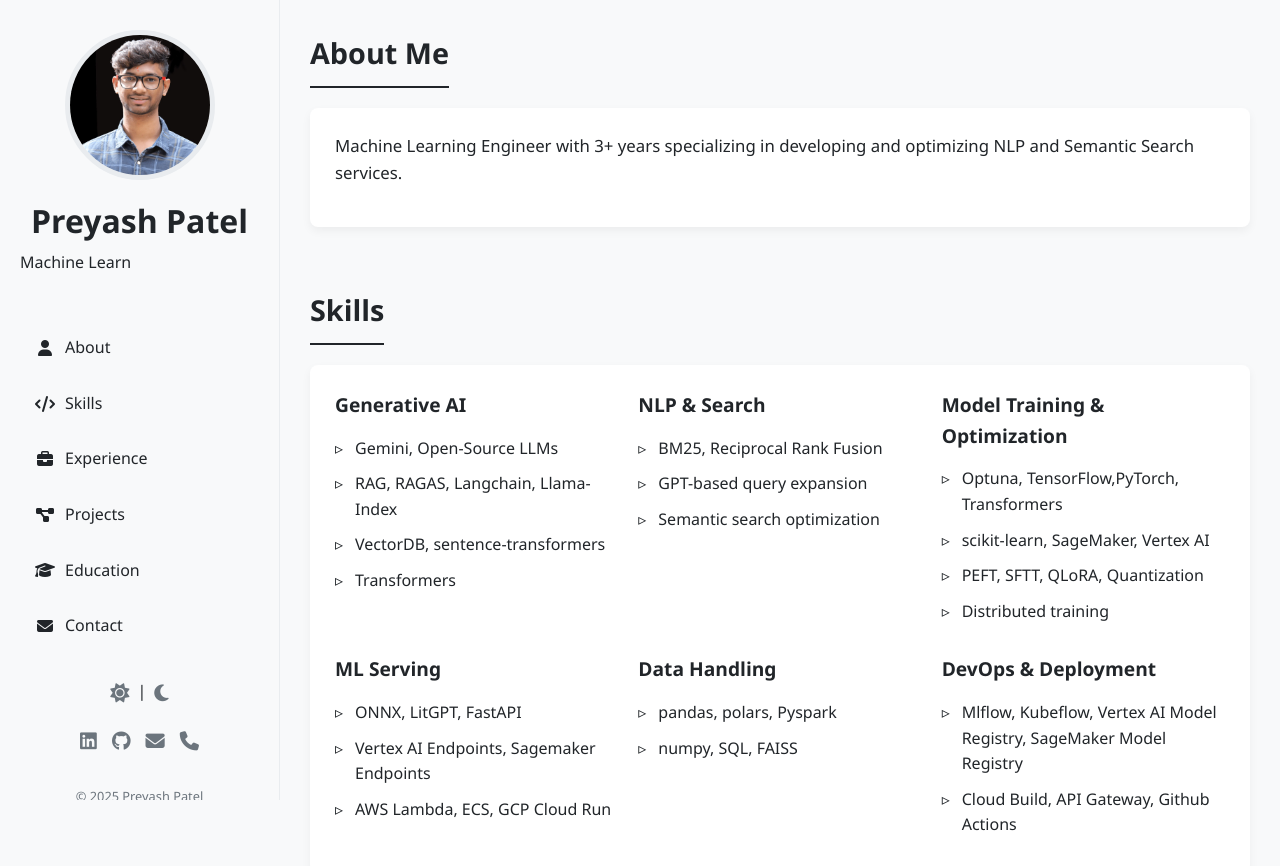
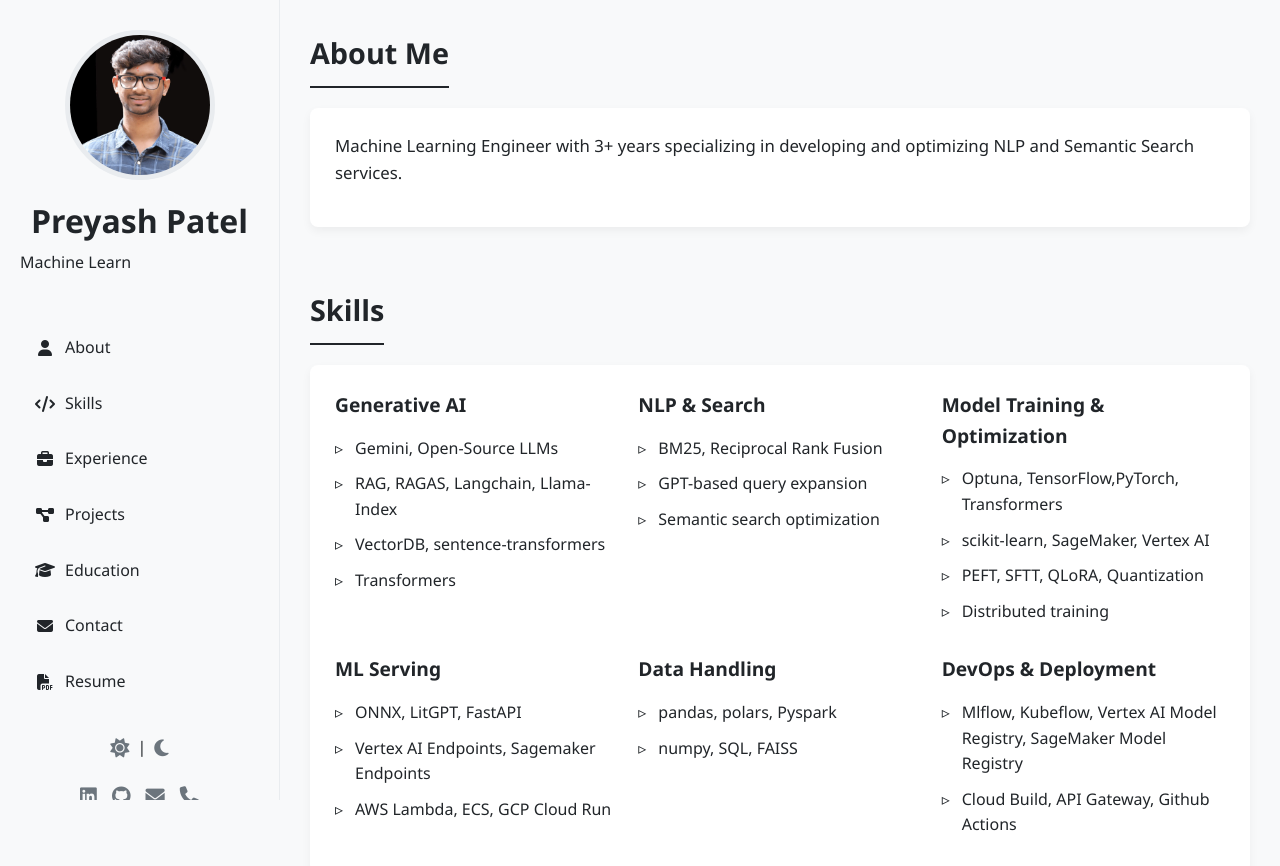
Before and after one commit to preyashpatel7/preyashpatel7.github.io, a plain HTML site: page index.html in a window 1280 px wide. Shown: the top 866 px of the page. Drawn offline with Linux system fonts and the light colour scheme.

Commit message:
Added resume section

```diff
--- a/index.html
+++ b/index.html
@@ -513,6 +513,7 @@
                         <i class="fas fa-briefcase"></i> Experience
                     </a>
                 </li>
+
                 <li class="nav-item">
                     <a href="#projects" class="nav-link">
                         <i class="fas fa-project-diagram"></i> Projects
@@ -526,6 +527,11 @@
                 <li class="nav-item">
                     <a href="#contact" class="nav-link">
                         <i class="fas fa-envelope"></i> Contact
+                    </a>
+                </li>
+                <li class="nav-item">
+                    <a href="Preyash_Resume.pdf" target="_blank" class="nav-link">
+                        <i class="fas fa-file-pdf"></i> Resume
                     </a>
                 </li>
             </ul>
```
Also changed, not shown: 1 other file.
